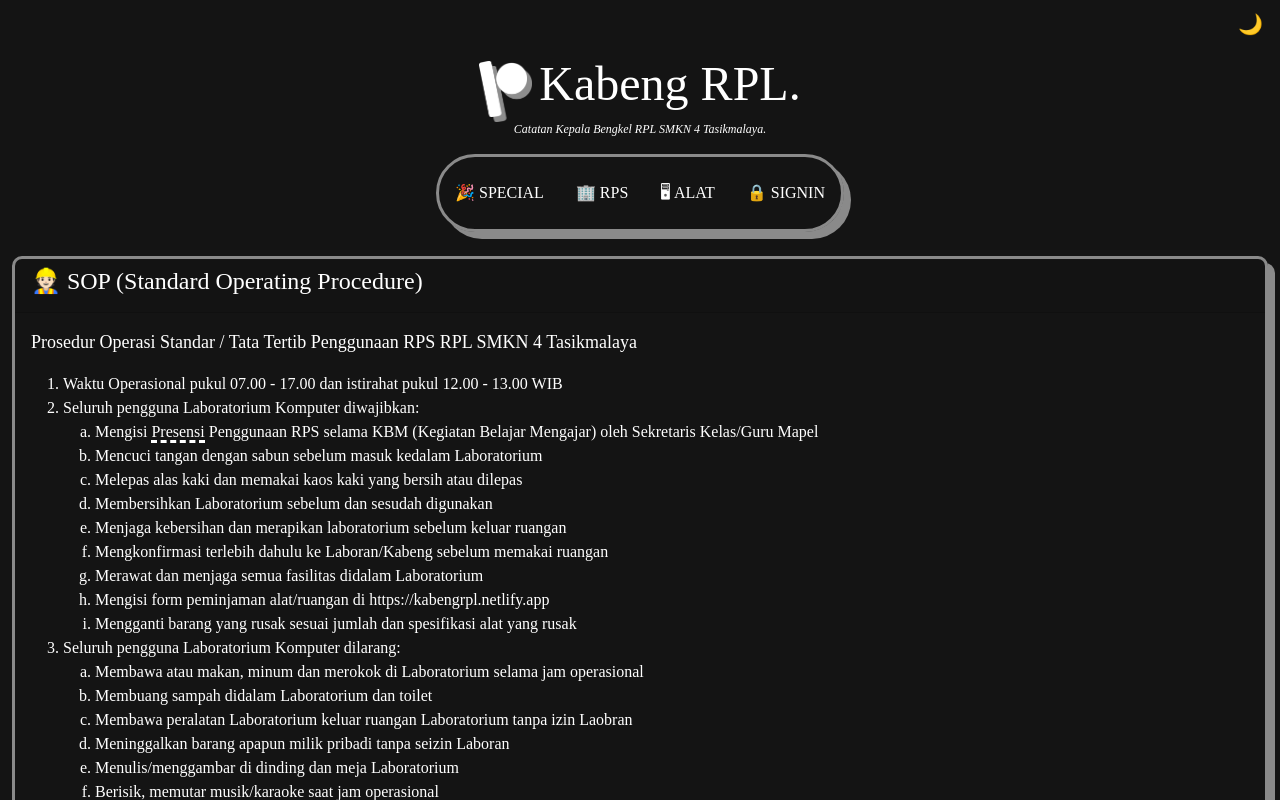
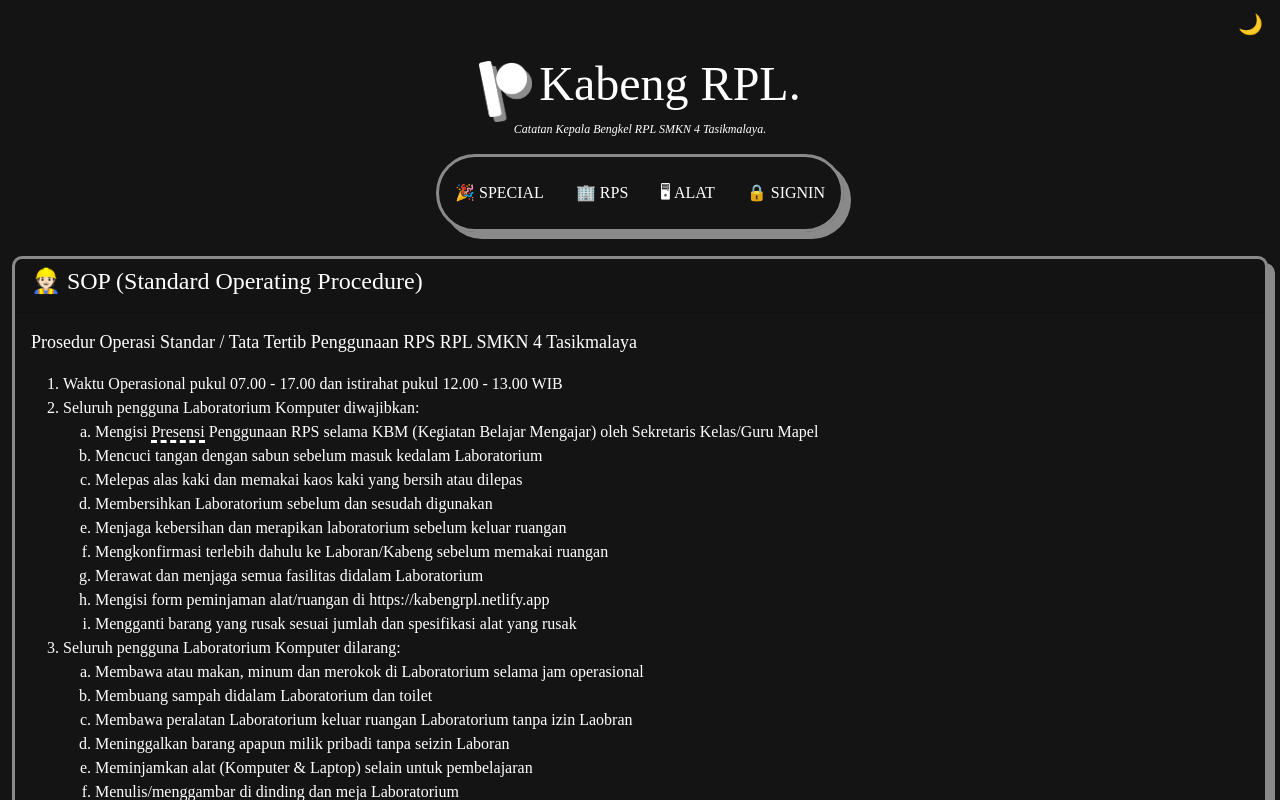
Before and after one commit to HilmiZul/kabengrpl, a Nuxt app: page /rps/sop in a window 1280 px wide. Shown: the top 800 px of the page. Built offline with nearby package versions, Linux system fonts and the light colour scheme; no server answers; a web font is replaced by a local one.

Commit message:
udpate SOP

```diff
--- a/pages/rps/sop.vue
+++ b/pages/rps/sop.vue
@@ -31,6 +31,7 @@
                   <li>Membuang sampah didalam Laboratorium dan toilet</li>
                   <li>Membawa peralatan Laboratorium keluar ruangan Laboratorium tanpa izin Laobran</li>
                   <li>Meninggalkan barang apapun milik pribadi tanpa seizin Laboran</li>
+                  <li>Meminjamkan alat (Komputer & Laptop) selain untuk pembelajaran</li>
                   <li>Menulis/menggambar di dinding dan meja Laboratorium</li>
                   <li>Berisik, memutar musik/karaoke saat jam operasional</li>
                   <li>Dilarang membawa orang luar Sekolah</li>
```
